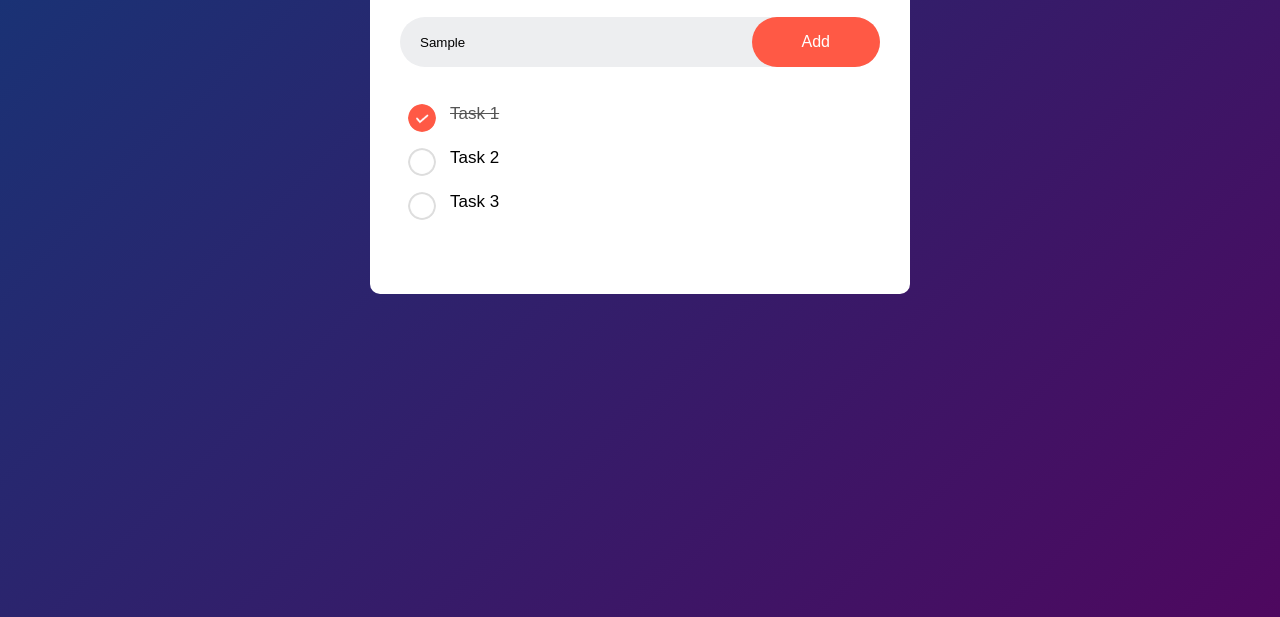
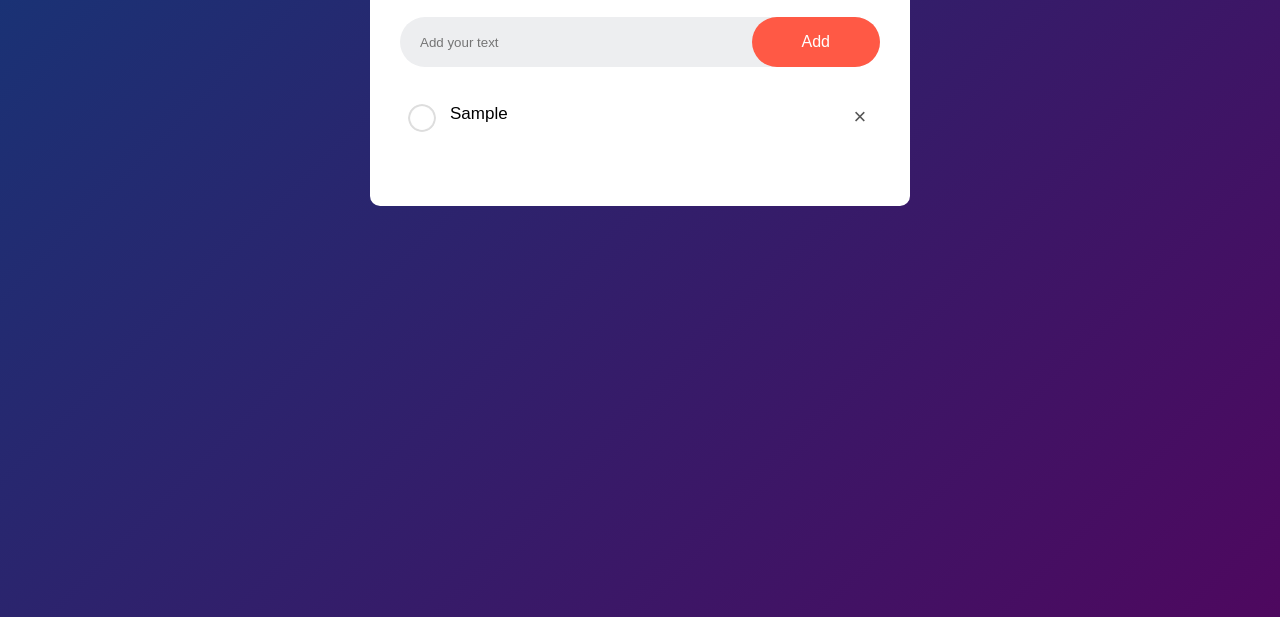
Before and after one commit to maina68/To-Do-List, a plain HTML site: page index.html in a window 1280 px wide. Both pictures are taken after typing "Sample" into the empty fields and a click on the button "Add". Shown: the part 183-800 px from the top of the page. Drawn offline with Linux system fonts and the light colour scheme.

Commit message:
Add task management functionality to To-Do List App

```diff
--- a/index.html
+++ b/index.html
@@ -12,14 +12,15 @@
             <h2>To-Do List <img src="img/icon.png"></h2>
             <div class="row">
                 <input type="text" id="input-box" placeholder="Add your text">
-                <button>Add</button>
+                <button onclick="addTask()">Add</button>
             </div>
             <ul id="list-container">
-                <li class="checked">Task 1</li>
+                <!--<li class="checked">Task 1</li>
                 <li>Task 2</li>
-                <li>Task 3</li>
+                <li>Task 3</li> -->
             </ul>
         </div>
     </div>
+    <script src="script.js"></script>
 </body>
 </html>
--- /dev/null
+++ b/script.js
@@ -0,0 +1,40 @@
+const  inputBox = document.getElementById('input-box');
+const  listContainer = document.getElementById('list-container');
+// Create a new list item when clicking on the "Add" button
+function addTask() {
+    if(inputBox.value === '') {
+        alert('Please enter a task');
+    }
+    else {
+        let li = document.createElement('li');
+        li.innerHTML = inputBox.value;
+        listContainer.appendChild(li);
+        let span = document.createElement('span');
+        span.innerHTML = '\u00d7';
+        li.appendChild(span);
+    }
+    inputBox.value = '';
+    saveData(); // whenever we add data this finction is called to save it
+}
+// Add a "checked" symbol when clicking on a list item
+listContainer.addEventListener('click', function(e) {
+    if(e.target.tagName === 'LI') {
+        e.target.classList.toggle('checked');
+        saveData();
+    }
+    else if(e.target.tagName === 'SPAN') {
+        e.target.parentElement.remove();
+        saveData();
+    }
+}, false);
+
+// Save data to local storage
+function saveData() {
+    localStorage.setItem('data', listContainer.innerHTML);
+}
+
+// Display data from local storage
+function showTask() {
+    listContainer.innerHTML = localStorage.getItem('data');
+}
+showTask();
--- a/styles.css
+++ b/styles.css
@@ -91,3 +91,20 @@ ul li.checked{
 ul li.checked::before{
     background-image: url(img/checked.png);
 }
+
+ul li span{
+    position: absolute;
+    right: 0;
+    top: 5px;
+    height: 40px;
+    width: 40px;
+    font-size: 22px;
+    color: #555;
+    line-height: 40px;
+    text-align: center;
+    border-radius: 50%;
+}
+
+ul li span:hover{
+    background: #edeef0;
+}
```
